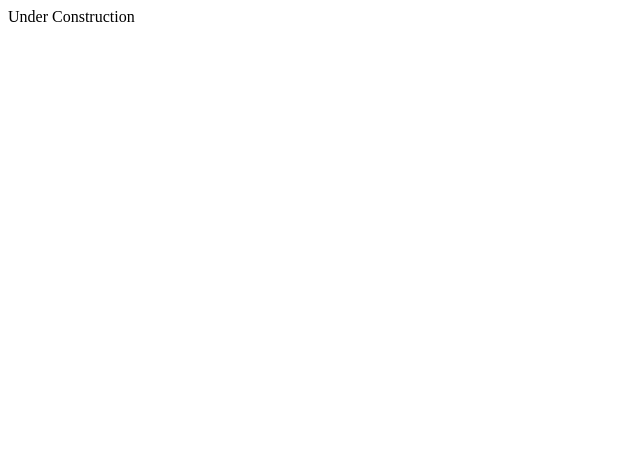
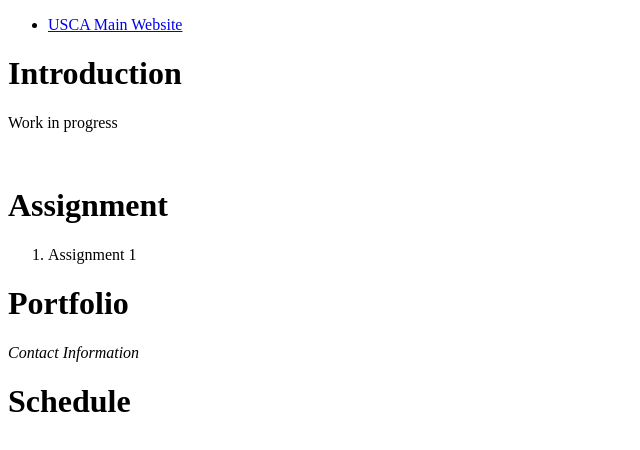
Before and after one commit to ottjb/CSCI225, a plain HTML site: page index.html in a window 1280 px wide. Shown: the whole page, without its empty margins (0-640 px from the left). Drawn offline with Linux system fonts and the light colour scheme.

Commit message:
September 6 done

```diff
--- a/index.html
+++ b/index.html
@@ -1,10 +1,40 @@
-<html>
+<!DOCTYPE html>
+<html lang="en-us">
 
-    <head>
-        <title>CSCI225 webpage of Jadon Ott</title>
-    </head>
-    <body>
-        <p>Under Construction</p>
-    </body>
+<head>
+    <title>CSCI225 Homepage of Jadon Ott</title>
+</head>
+
+<body>
+    <div class="navbar">
+        <ul>
+            <li>
+                <a href="https://www.usca.edu/">USCA Main Website</a>
+            </li>
+        </ul>
+    </div>
+    <div class="introduction">
+        <h1>Introduction</h1>
+        <p>Work in progress</p>
+        <p><img src="" alt=""></p>
+    </div>
+    <div class="assignment">
+        <h1>Assignment</h1>
+        <ol>
+            <li>Assignment 1</li>
+        </ol>
+    </div>
+    <div class="portfolio">
+        <h1>Portfolio</h1>
+    </div>
+    <address>
+        <p>Contact Information</p>
+    </address>
+    <div class="schedule">
+        <h1>Schedule</h1>
+    </div>
+    <footer></footer>
+
+</body>
 
 </html>
```
